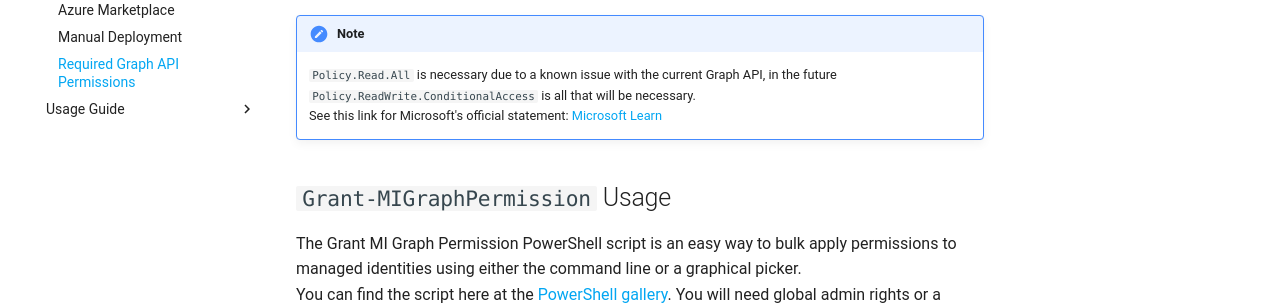
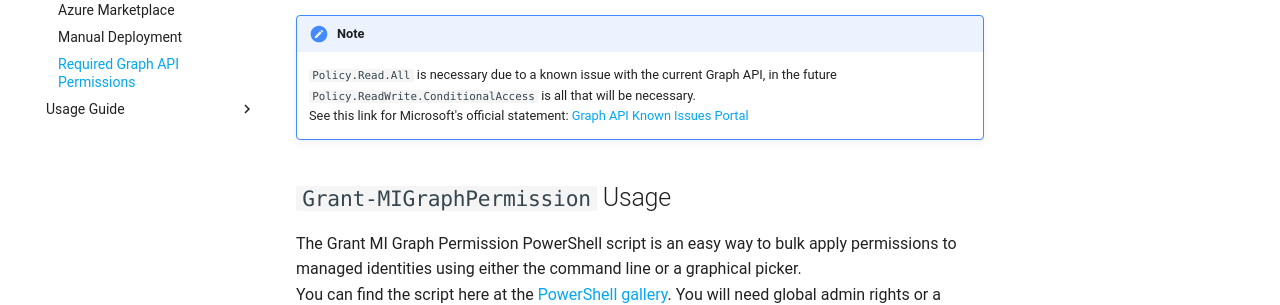
Before and after one commit to Software-Hardware-Integration-Lab/Documentation, an MkDocs documentation site: the page built from docs/Getting-Started/Deployment/Required-Graph-API-Permissions.md, in a window 1280 px wide and 900 px high, scrolled down 1368 px. Shown: the part 152-457 px from the top of the window. Built offline with MkDocs 1.6.1 and Material for MkDocs 9.7.7, drawn with Linux system fonts in a browser that asks for light colours; comment, search, counter and statistics services are not loaded.

Commit message:
Update URL
MS changed the URL, fixed broken link.

```diff
--- a/docs/Getting-Started/Deployment/Required-Graph-API-Permissions.md
+++ b/docs/Getting-Started/Deployment/Required-Graph-API-Permissions.md
@@ -26,7 +26,7 @@ The below Microsoft Graph API permissions are necessary for the operation of thi
 
 !!! note
     `Policy.Read.All` is necessary due to a known issue with the current Graph API, in the future `Policy.ReadWrite.ConditionalAccess` is all that will be necessary.
-    See this link for Microsoft's official statement: [Microsoft Learn](https://learn.microsoft.com/en-us/graph/known-issues#conditional-access-policy-requires-consent-to-permission)
+    See this link for Microsoft's official statement: [Graph API Known Issues Portal](https://developer.microsoft.com/en-us/graph/known-issues/?search=13671)
 
 ## `Grant-MIGraphPermission` Usage
 
```
